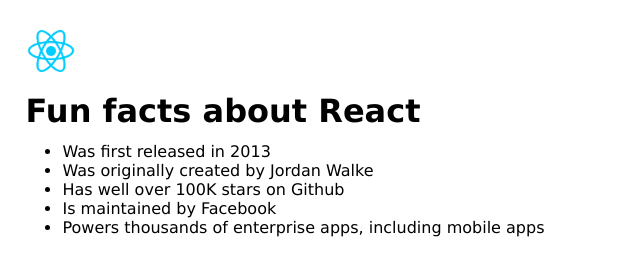
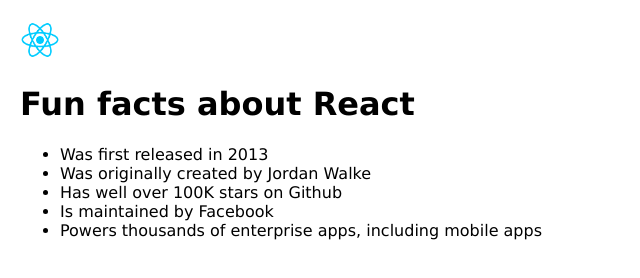
Before and after one commit to GengineerDev/react-project-markup, a plain HTML site: page index.html in a window 1280 px wide. Shown: the whole page, without its empty margins (0-640 px from the left). Drawn offline with nearby package versions, Linux system fonts and the light colour scheme.

Commit message:
Shorten the CSS code

```diff
--- a/index.css
+++ b/index.css
@@ -1,18 +1,5 @@
-*, ::before, ::after {
-    padding: 0;
+html, body {
+    font-family: Verdana, Geneva, Tahoma, sans-serif;
+    padding: 10px;
     margin: 0;
-    box-sizing: border-box;
 }
-
-body {
-    font-family: Verdana, Geneva, Tahoma, sans-serif;
-    padding: 2%;
-}
-
-.logo {
-    margin-bottom: 1%;
-}
-
-.list {
-    margin: 1% 0 0 3%;
-}
--- a/index.js
+++ b/index.js
@@ -2,9 +2,9 @@
 
 const page = (
     <div>
-        <img src="react-logo.png" height="50px" className="logo"/>
+        <img src="react-logo.png" width = "40px"/>
         <h1>Fun facts about React</h1>
-        <ul className="list">
+        <ul>
             <li>Was first released in 2013</li>
             <li>Was originally created by Jordan Walke</li>
             <li>Has well over 100K stars on Github</li>
```
